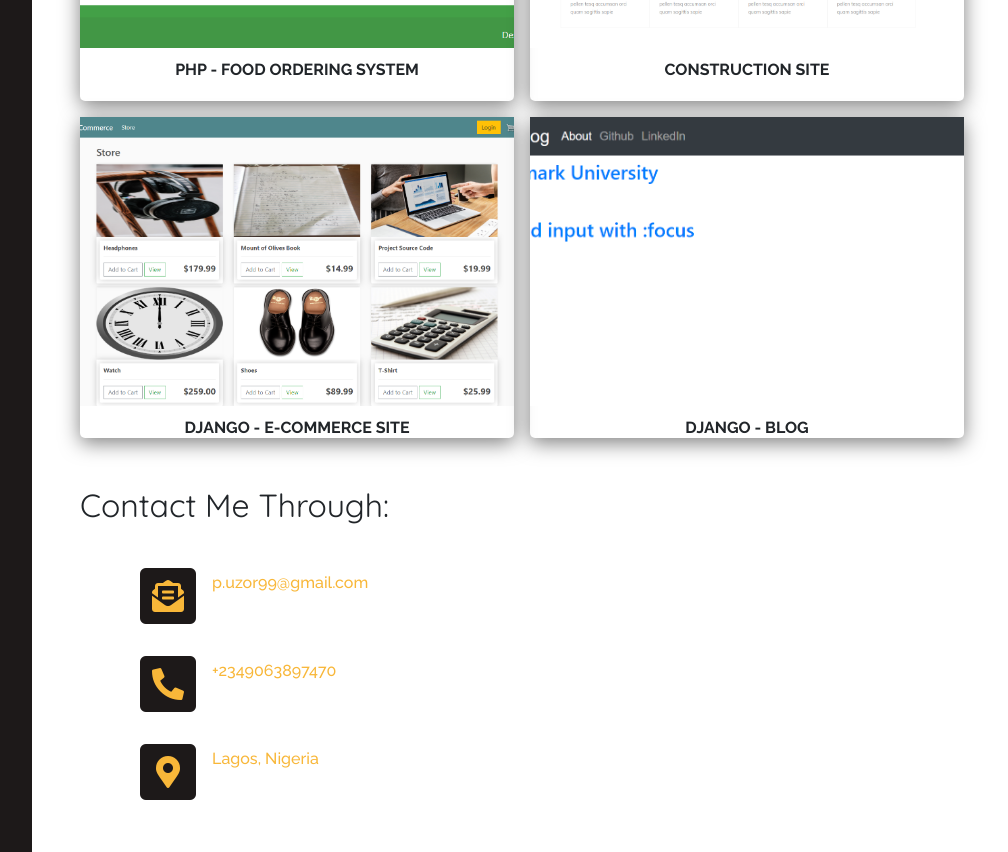
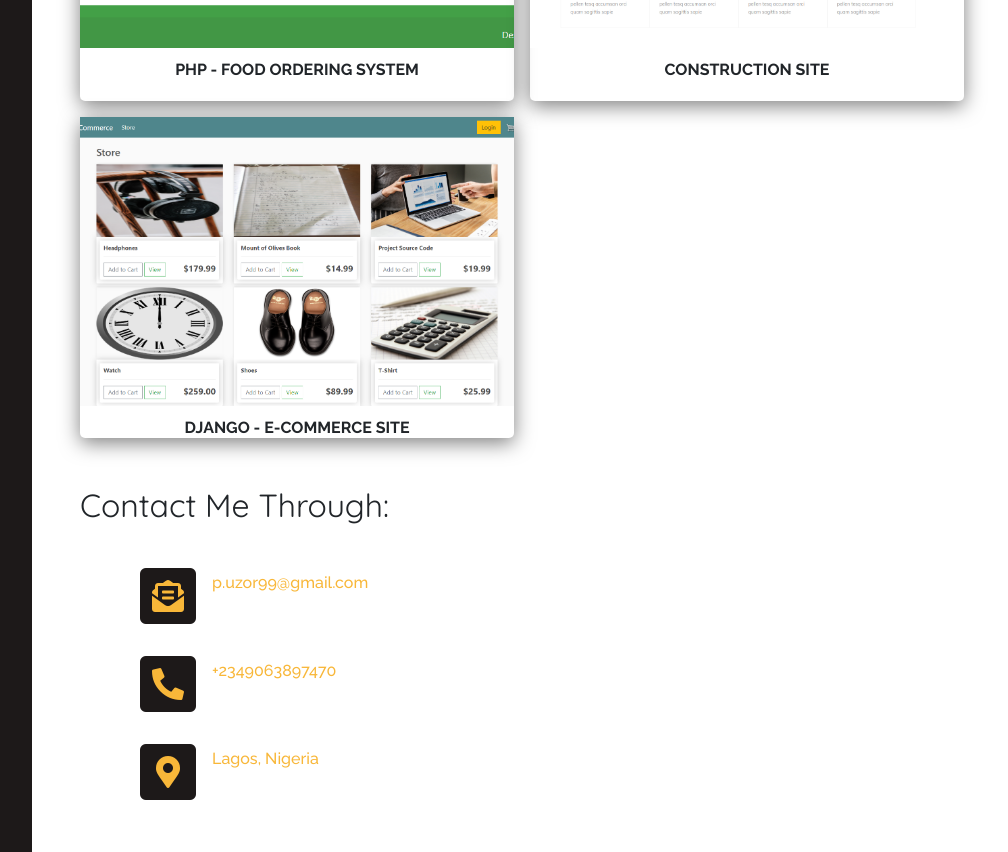
Before and after one commit to Uzor13/old-portfolio, a plain HTML site: page index.html in a window 1280 px wide. Shown: the part 2443-3295 px from the top of the page, without its empty margins (268-1276 px from the left). Drawn offline with nearby package versions, Linux system fonts and the light colour scheme.

Commit message:
Minor Update

```diff
--- a/index.html
+++ b/index.html
@@ -167,12 +167,6 @@
                         <p class="white-text">Django - E-commerce Site</p>
                     </div>
                 </div>
-                <div class="view overlay hm-black-light gallery-item">
-                    <img src="assets/img/django-blog.png" alt="Placeholder Image" class="img-fluid">
-                    <div class="mask flex-center">
-                        <p class="white-text">Django - Blog</p>
-                    </div>
-                </div>
             </div>
         </div>
         <h2 id="contact" class="mt-5 mb-3">Contact Me Through:</h2>
```
